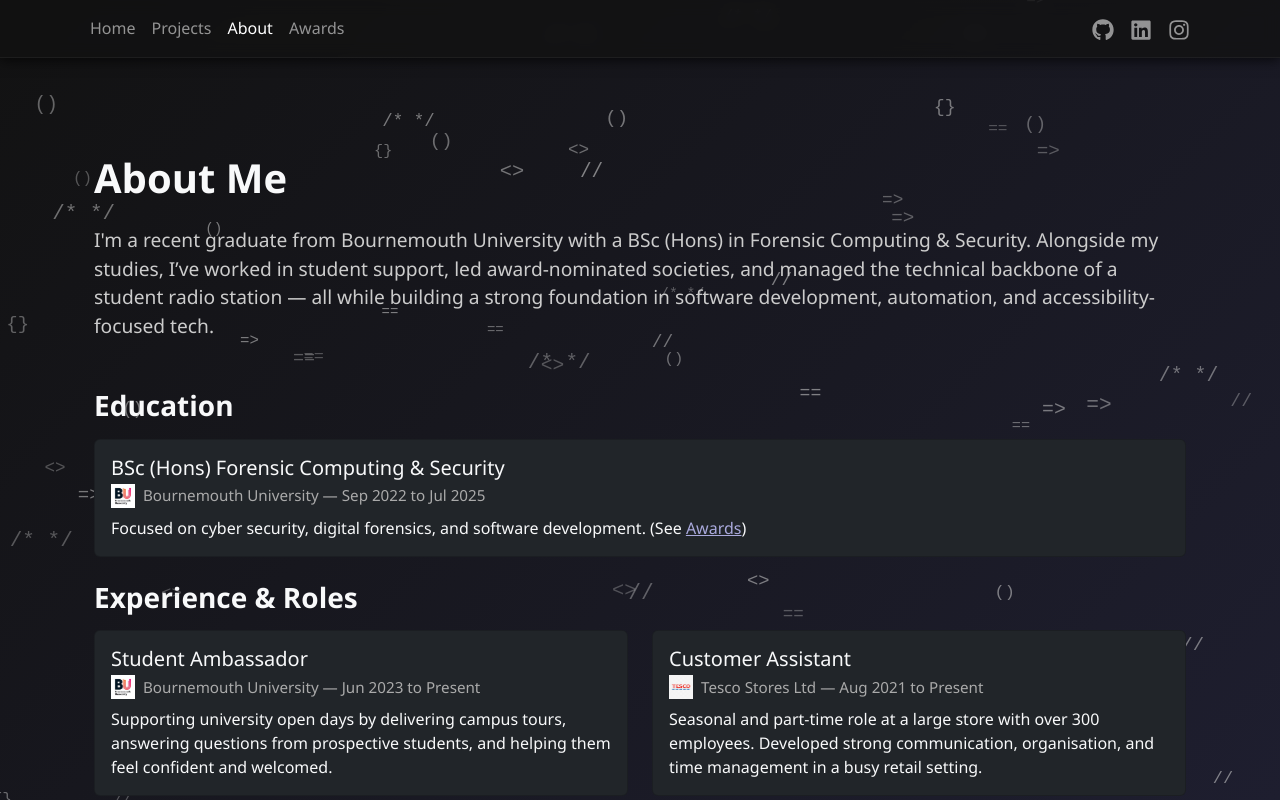
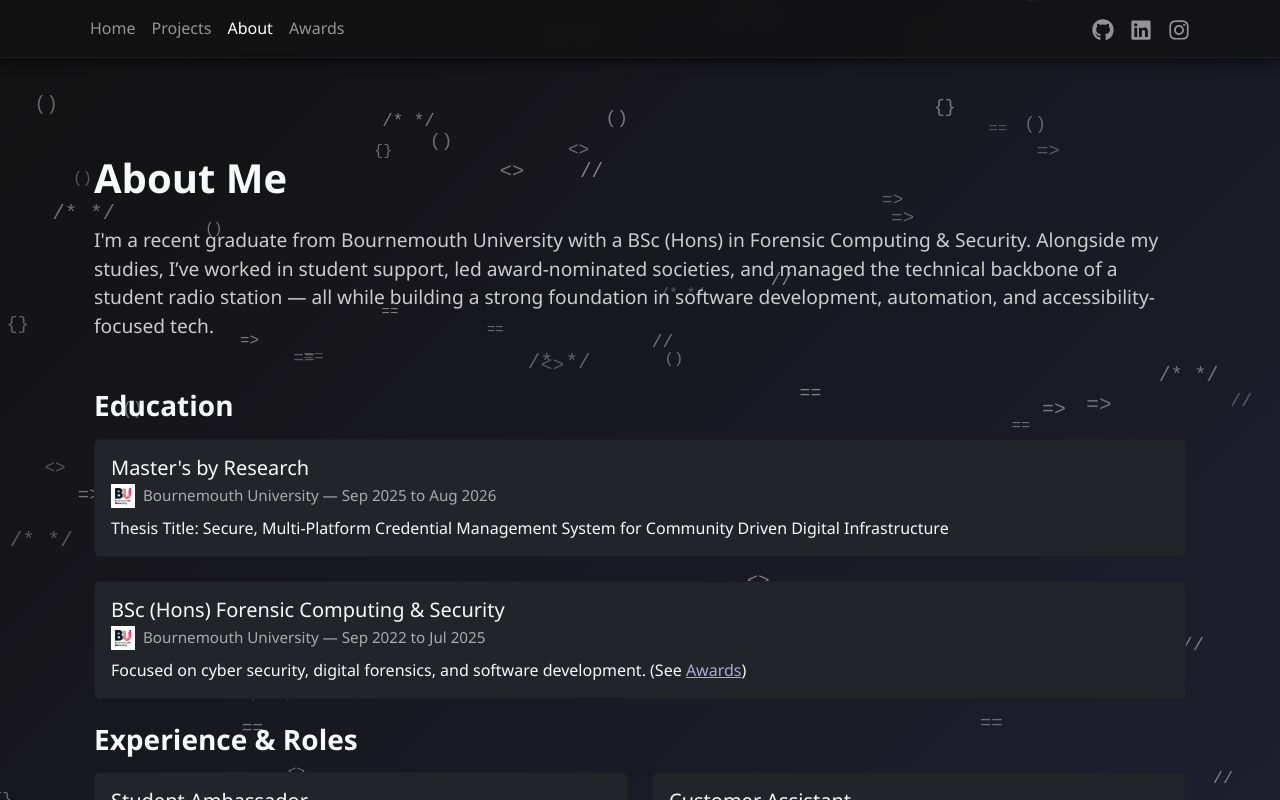
Before and after one commit to AndrewCarter04/portfolio, a React (Create React App) app: page /about in a window 1280 px wide. Built offline with nearby package versions, Linux system fonts and the light colour scheme.

Commit message:
Edit education and awards

```diff
--- a/src/pages/about.jsx
+++ b/src/pages/about.jsx
@@ -15,6 +15,18 @@
 
       {/* Education */}
       <h3 className="mt-5 mb-3" style={{ fontWeight: '600' }}>Education</h3>
+      <Card className="bg-dark text-light mb-4">
+        <Card.Body>
+          <Card.Title>Master's by Research</Card.Title>
+          <Card.Subtitle className="mb-2 d-flex align-items-center gap-2" style={{ color: '#aaa', fontSize: '0.95rem' }}>
+            <img src="/logos/bu.png" alt="BU Logo" style={{ height: '24px' }} />
+            Bournemouth University — Sep 2025 to Aug 2026
+          </Card.Subtitle>
+          <Card.Text>
+            Thesis Title: Secure, Multi-Platform Credential Management System for Community Driven Digital Infrastructure
+          </Card.Text>
+        </Card.Body>
+      </Card>
       <Card className="bg-dark text-light mb-4">
         <Card.Body>
           <Card.Title>BSc (Hons) Forensic Computing & Security</Card.Title>
--- a/src/pages/awards.jsx
+++ b/src/pages/awards.jsx
@@ -2,6 +2,12 @@
 import { Container, Row, Col, Card } from 'react-bootstrap';
 
 const awardsList = [
+  {
+    title: "Silver - Student Radio Moment of the Year - Summer Ball (Amplify Awards)",
+    year: 2026,
+    description:
+      'For my work leading the broadcast quality and crowd ambience capture for Nerve Radio',
+  },
   {
     title: "Gold - Best Event Programming - Summer Ball (Student Radio Awards)",
     year: 2025,
```
